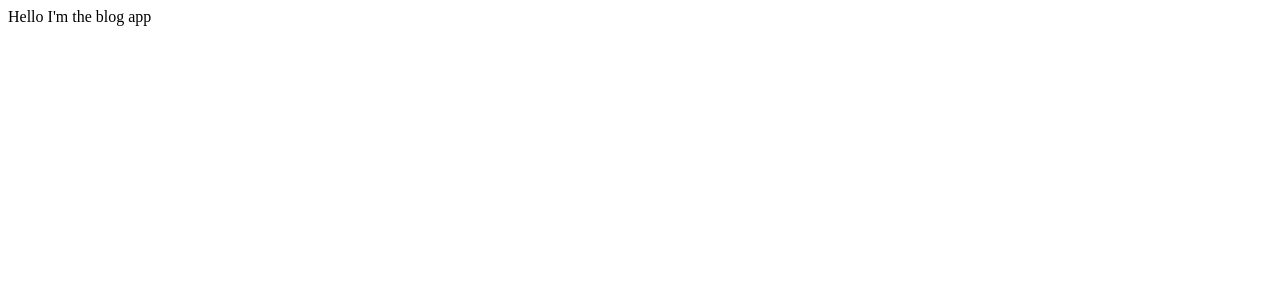
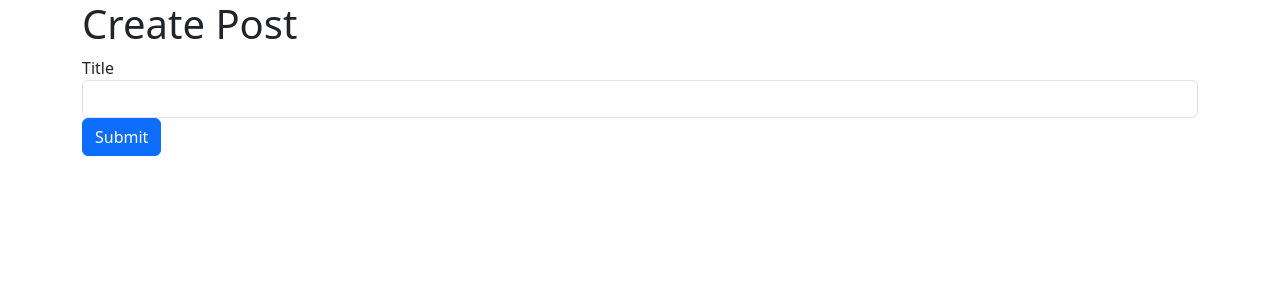
Before and after one commit to rzgholizadeh/learning-playground, a React (Create React App) app in the folder blog/client/: page / in a window 1280 px wide. Shown: the top 300 px of the page. Built offline with nearby package versions, Linux system fonts and the light colour scheme.

Commit message:
Add UI elements for create post

```diff
--- a/blog/client/public/index.html
+++ b/blog/client/public/index.html
@@ -1,20 +1,20 @@
 <!DOCTYPE html>
 <html lang="en">
+
 <head>
   <meta charset="utf-8" />
   <link rel="icon" href="%PUBLIC_URL%/favicon.ico" />
   <meta name="viewport" content="width=device-width, initial-scale=1" />
   <meta name="theme-color" content="#000000" />
-    <meta
-      name="description"
-      content="Web site created using create-react-app"
-    />
+  <meta name="description" content="Web site created using create-react-app" />
   <link rel="apple-touch-icon" href="%PUBLIC_URL%/logo192.png" />
   <!--
       manifest.json provides metadata used when your web app is installed on a
       user's mobile device or desktop. See https://developers.google.com/web/fundamentals/web-app-manifest/
     -->
   <link rel="manifest" href="%PUBLIC_URL%/manifest.json" />
+  <link href="https://cdn.jsdelivr.net/npm/bootstrap@5.3.3/dist/css/bootstrap.min.css" rel="stylesheet"
+    integrity="sha384-QWTKZyjpPEjISv5WaRU9OFeRpok6YctnYmDr5pNlyT2bRjXh0JMhjY6hW+ALEwIH" crossorigin="anonymous">
   <!--
       Notice the use of %PUBLIC_URL% in the tags above.
       It will be replaced with the URL of the `public` folder during the build.
@@ -26,6 +26,7 @@
     -->
   <title>React App</title>
 </head>
+
 <body>
   <noscript>You need to enable JavaScript to run this app.</noscript>
   <div id="root"></div>
@@ -40,4 +41,5 @@
       To create a production bundle, use `npm run build` or `yarn build`.
     -->
 </body>
+
 </html>
--- a/blog/client/src/App.js
+++ b/blog/client/src/App.js
@@ -1,7 +1,13 @@
 import React from 'react';
+import PostCreate from './PostCreate';
 
-const App  = ()=>{
-    return <div>Hello I'm the blog app</div>
+const App = () => {
+    return (
+        <div className='container'>
+            <h1>Create Post</h1>
+            <PostCreate />
+        </div>
+    )
 };
 
 export default App;
--- /dev/null
+++ b/blog/client/src/PostCreate.js
@@ -0,0 +1,17 @@
+import React from 'react';
+
+const PostCreate = () => {
+    return (
+        <div>
+            <form>
+                <div>
+                    <label>Title</label>
+                    <input className='form-control' />
+                </div>
+                <button className='btn btn-primary'>Submit</button>
+            </form>
+        </div>
+    );
+};
+
+export default PostCreate;
```
Lines whose indentation alone changed are shown as unchanged.
